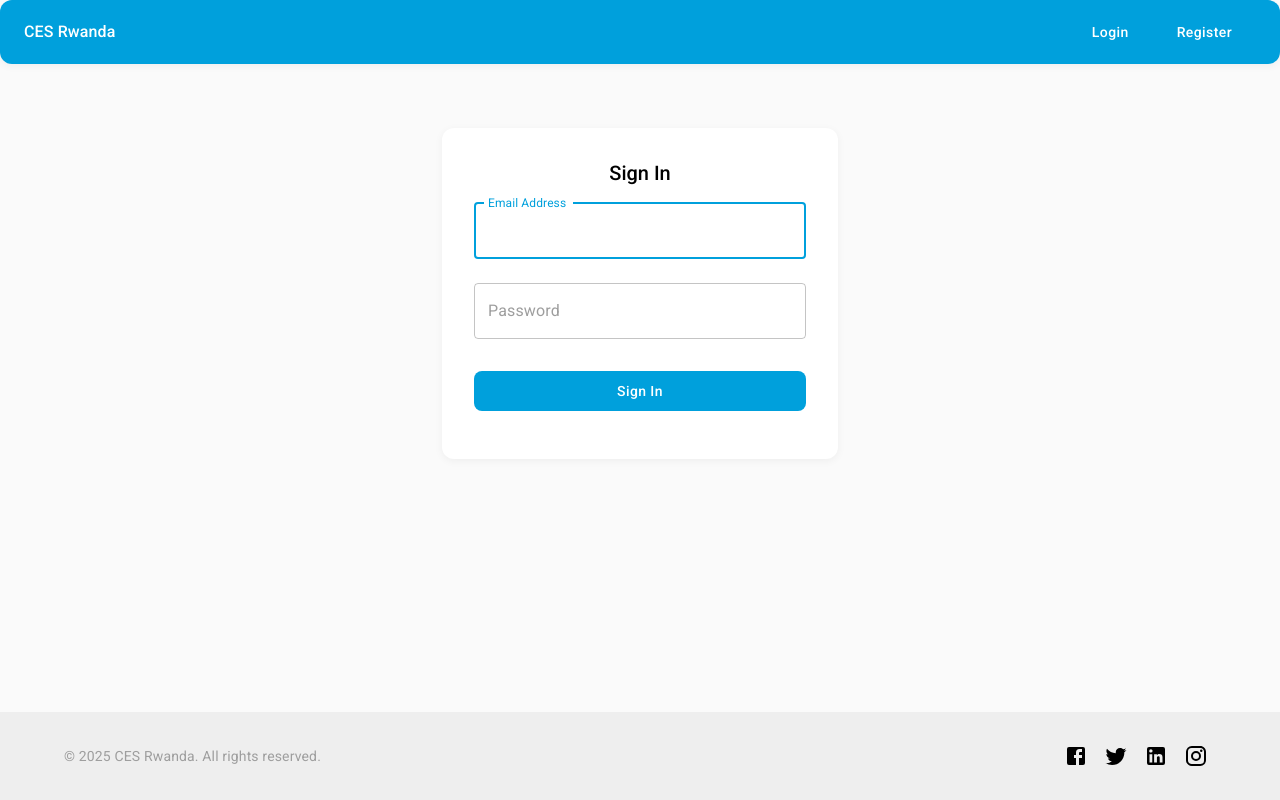
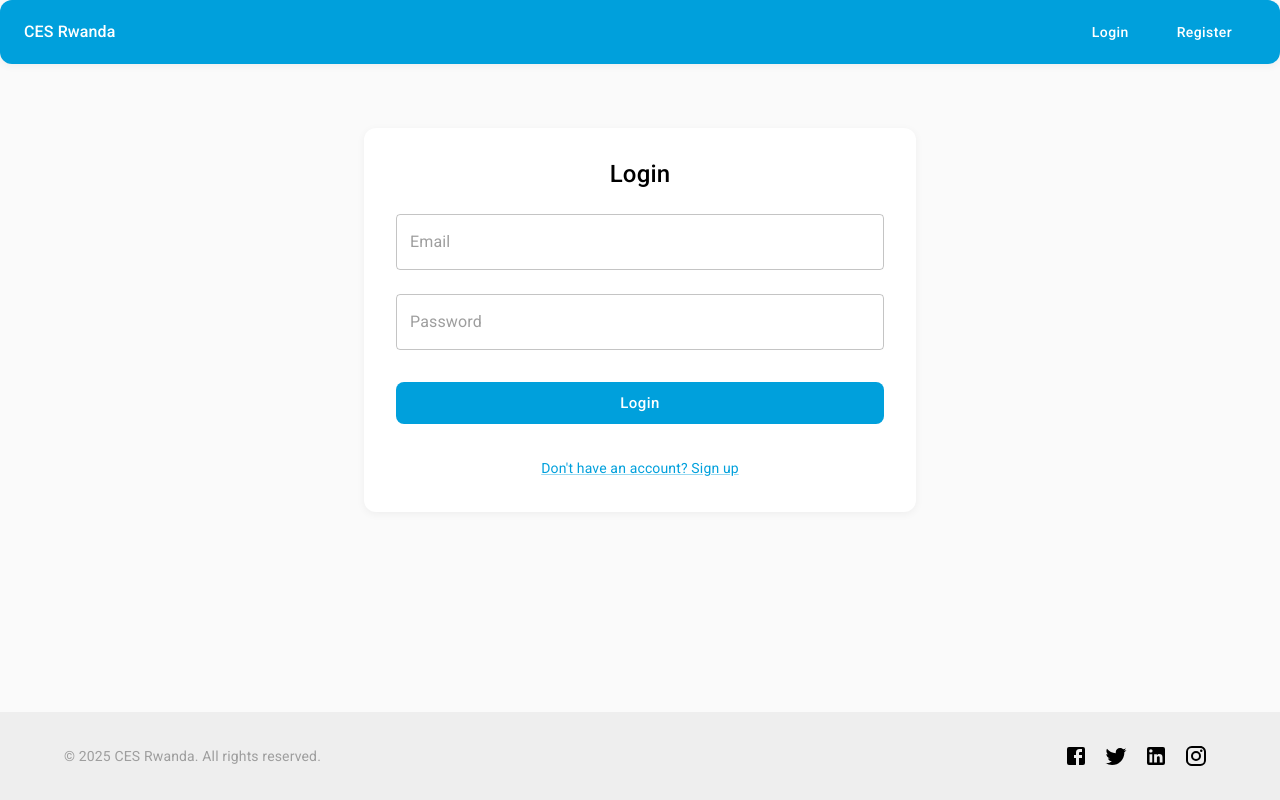
Before and after one commit to jeid12/Citizen-Engagement-System, a React (Vite) app in the folder frontend/: page /login in a window 1280 px wide. Built offline with nearby package versions, Linux system fonts and the light colour scheme; no server answers.

Commit message:
update login

```diff
--- a/frontend/src/pages/Login.tsx
+++ b/frontend/src/pages/Login.tsx
@@ -1,7 +1,7 @@
 import React, { useState } from 'react';
 import { useNavigate } from 'react-router-dom';
 import { useDispatch } from 'react-redux';
-import { Formik, Form as FormikForm, FormikHelpers, FormikProps } from 'formik';
+import { Formik, Form as FormikForm, FormikHelpers } from 'formik';
 import * as Yup from 'yup';
 import {
     Container,
@@ -11,9 +11,10 @@ import {
     Button,
     Alert,
     Paper,
+    Link,
 } from '@mui/material';
 import { loginStart, loginSuccess, loginFailure } from '../store/slices/authSlice';
-import axios from 'axios';
+import { authAPI } from '../services/api';
 
 interface LoginValues {
     email: string;
@@ -36,13 +37,17 @@ const Login: React.FC = () => {
     const handleSubmit = async (values: LoginValues, { setSubmitting }: FormikHelpers<LoginValues>) => {
         try {
             dispatch(loginStart());
-            const response = await axios.post(`http://localhost:5000/api/auth/login`, values);
-            dispatch(loginSuccess(response.data));
-            navigate('/dashboard');
-        } catch (err) {
-            const errorMessage = err instanceof Error
-                ? err.message
-                : 'An error occurred during login';
+            setError(null);
+            const response = await authAPI.login(values);
+
+            if (response.data.token) {
+                dispatch(loginSuccess(response.data));
+                navigate('/dashboard');
+            } else if (response.data.message.includes('not verified')) {
+                navigate('/verify-otp', { state: { email: values.email } });
+            }
+        } catch (err: any) {
+            const errorMessage = err.response?.data?.message || 'An error occurred during login';
             dispatch(loginFailure(errorMessage));
             setError(errorMessage);
         } finally {
@@ -51,71 +56,76 @@ const Login: React.FC = () => {
     };
 
     return (
-        <Container component="main" maxWidth="xs">
-            <Box
-                sx={{
-                    marginTop: 8,
-                    display: 'flex',
-                    flexDirection: 'column',
-                    alignItems: 'center',
-                }}
-            >
-                <Paper elevation={3} sx={{ p: 4, width: '100%' }}>
-                    <Typography component="h1" variant="h5" align="center">
-                        Sign In
+        <Container maxWidth="sm">
+            <Box sx={{ mt: 8, mb: 4 }}>
+                <Paper elevation={3} sx={{ p: 4 }}>
+                    <Typography component="h1" variant="h4" align="center" gutterBottom>
+                        Login
                     </Typography>
+
                     {error && (
-                        <Alert severity="error" sx={{ mt: 2 }}>
+                        <Alert severity="error" sx={{ mb: 2 }}>
                             {error}
                         </Alert>
                     )}
+
                     <Formik
-                        initialValues={{ email: '', password: '' }}
+                        initialValues={{
+                            email: '',
+                            password: '',
+                        }}
                         validationSchema={validationSchema}
                         onSubmit={handleSubmit}
                     >
-                        {({ values, handleChange, handleBlur, errors, touched, isSubmitting }: FormikProps<LoginValues>) => (
+                        {({ values, handleChange, handleBlur, errors, touched, isSubmitting }) => (
                             <FormikForm>
                                 <TextField
-                                    margin="normal"
                                     fullWidth
                                     id="email"
-                                    label="Email Address"
                                     name="email"
-                                    autoComplete="email"
-                                    autoFocus
+                                    label="Email"
                                     value={values.email}
                                     onChange={handleChange}
                                     onBlur={handleBlur}
                                     error={touched.email && Boolean(errors.email)}
                                     helperText={touched.email && errors.email}
+                                    margin="normal"
                                 />
+
                                 <TextField
-                                    margin="normal"
                                     fullWidth
+                                    id="password"
                                     name="password"
                                     label="Password"
                                     type="password"
-                                    id="password"
-                                    autoComplete="current-password"
                                     value={values.password}
                                     onChange={handleChange}
                                     onBlur={handleBlur}
                                     error={touched.password && Boolean(errors.password)}
                                     helperText={touched.password && errors.password}
+                                    margin="normal"
                                 />
+
                                 <Button
                                     type="submit"
                                     fullWidth
                                     variant="contained"
+                                    color="primary"
+                                    size="large"
+                                    disabled={isSubmitting}
                                     sx={{ mt: 3, mb: 2 }}
-                                    disabled={isSubmitting}
                                 >
-                                    Sign In
+                                    {isSubmitting ? 'Logging in...' : 'Login'}
                                 </Button>
                             </FormikForm>
                         )}
                     </Formik>
+
+                    <Box sx={{ mt: 2, textAlign: 'center' }}>
+                        <Link href="/register" variant="body2">
+                            Don't have an account? Sign up
+                        </Link>
+                    </Box>
                 </Paper>
             </Box>
         </Container>
--- a/frontend/src/pages/Register.tsx
+++ b/frontend/src/pages/Register.tsx
@@ -13,7 +13,7 @@ import {
     Link,
     Grid,
 } from '@mui/material';
-import axios from 'axios';
+import { authAPI } from '../services/api';
 
 const validationSchema = Yup.object({
     firstName: Yup.string()
@@ -53,11 +53,10 @@ const Register = () => {
 
     const handleSubmit = async (values: RegisterFormValues) => {
         try {
+            setError(null);
             const { confirmPassword, ...registrationData } = values;
-            const response = await axios.post(
-                `http://localhost:5000/api/auth/register`,
-                registrationData
-            );
+            const response = await authAPI.register(registrationData);
+
             setSuccess('Registration successful! Please verify your email with the OTP sent.');
             setTimeout(() => {
                 navigate('/verify-otp', { state: { email: values.email } });
@@ -100,7 +99,7 @@ const Register = () => {
                         validationSchema={validationSchema}
                         onSubmit={handleSubmit}
                     >
-                        {({ values, handleChange, handleBlur, errors, touched }) => (
+                        {({ values, handleChange, handleBlur, errors, touched, isSubmitting }) => (
                             <Form>
                                 <Grid container spacing={2}>
                                     <Grid item xs={12} sm={6}>
@@ -191,9 +190,10 @@ const Register = () => {
                                     variant="contained"
                                     color="primary"
                                     size="large"
+                                    disabled={isSubmitting}
                                     sx={{ mt: 3, mb: 2 }}
                                 >
-                                    Register
+                                    {isSubmitting ? 'Registering...' : 'Register'}
                                 </Button>
                             </Form>
                         )}
```
